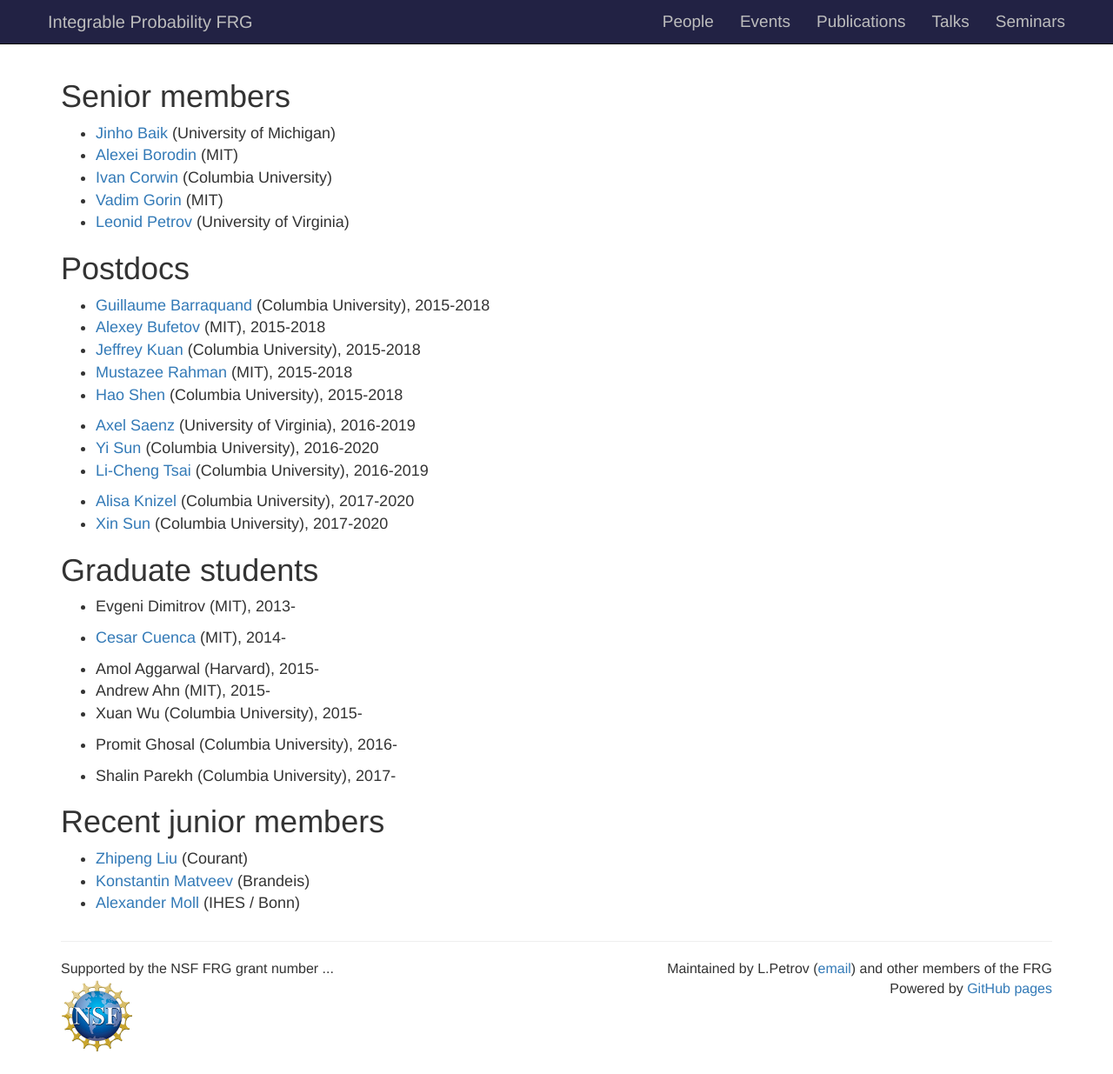
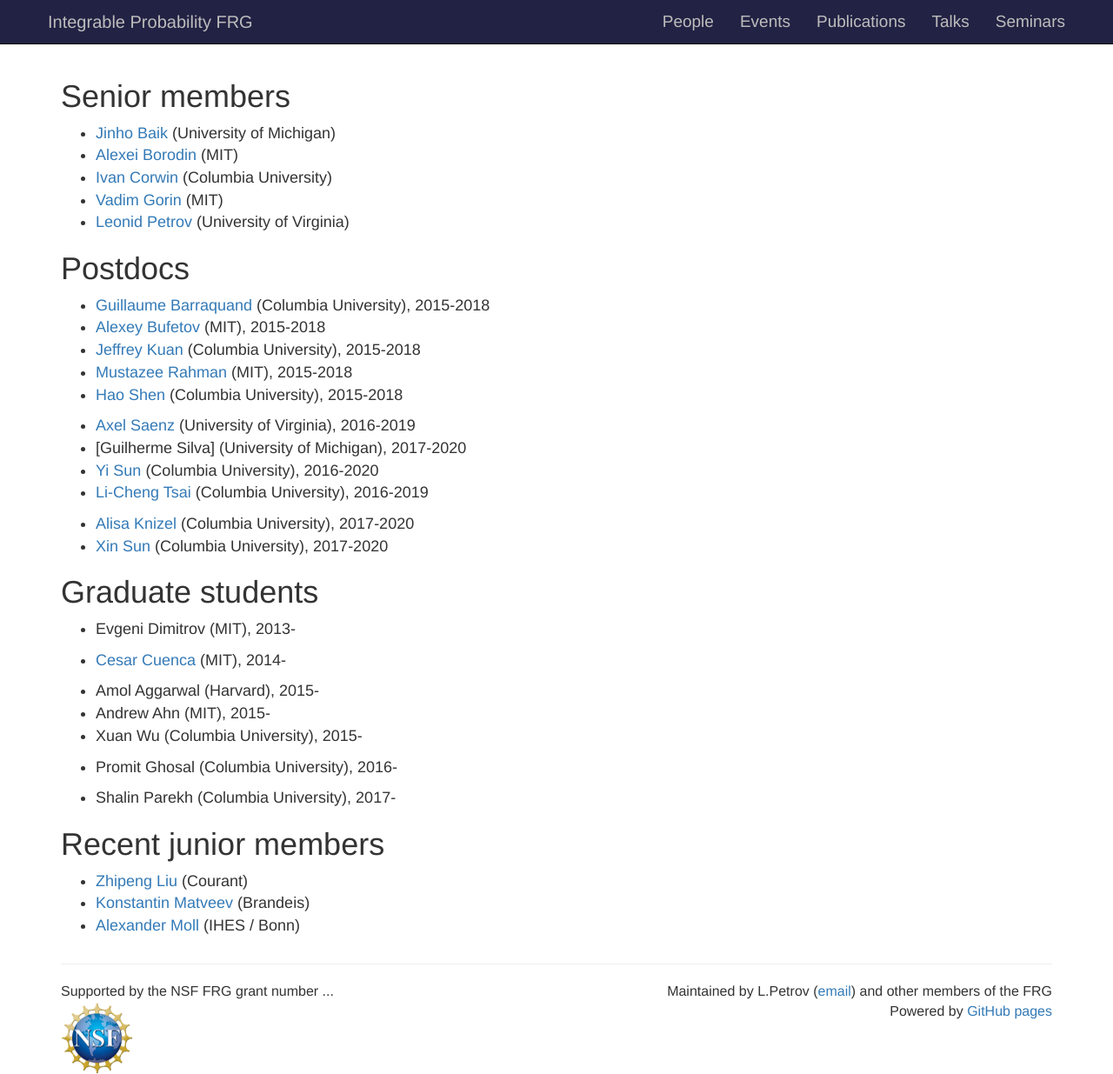
Before and after one commit to int-prob/int-prob-code, a Jekyll site: the page built from people.md, in a window 1280 px wide. Shown: the whole page at 87% size. Built offline with Jekyll 4.4.1, drawn with Linux system fonts in a browser that asks for light colours; before the commit the page ends 1210 px from its top, so only the background shows below that.

Commit message:
Update people.md

```diff
--- a/people.md
+++ b/people.md
@@ -16,6 +16,7 @@ layout: default
 - [Hao Shen][hao] (Columbia University), 2015-2018
 
 - [Axel Saenz][axel] (University of Virginia), 2016-2019
+- [Guilherme Silva] (University of Michigan), 2017-2020
 - [Yi Sun][yi] (Columbia University), 2016-2020
 - [Li-Cheng Tsai][licheng] (Columbia University), 2016-2019
 
```
